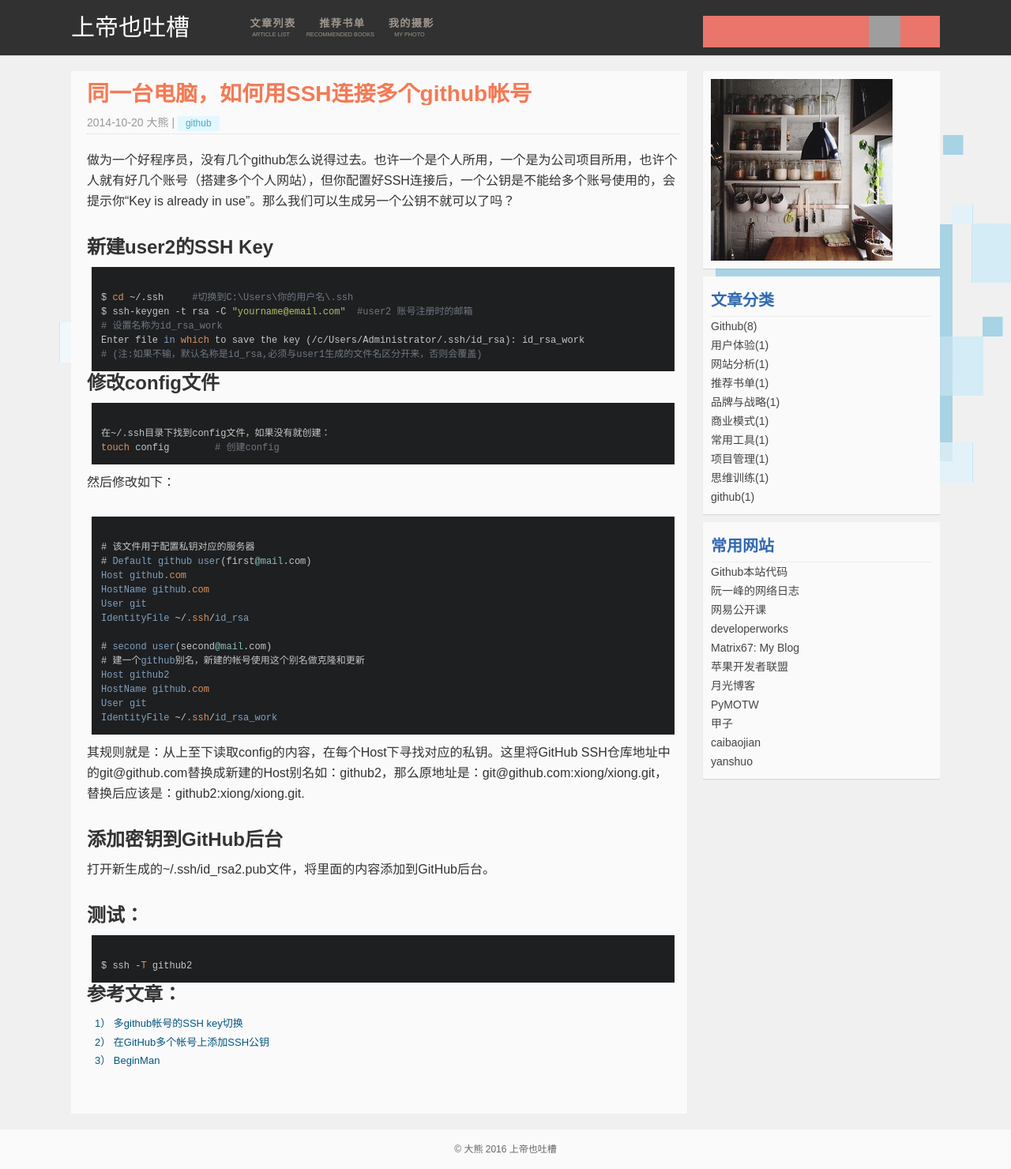
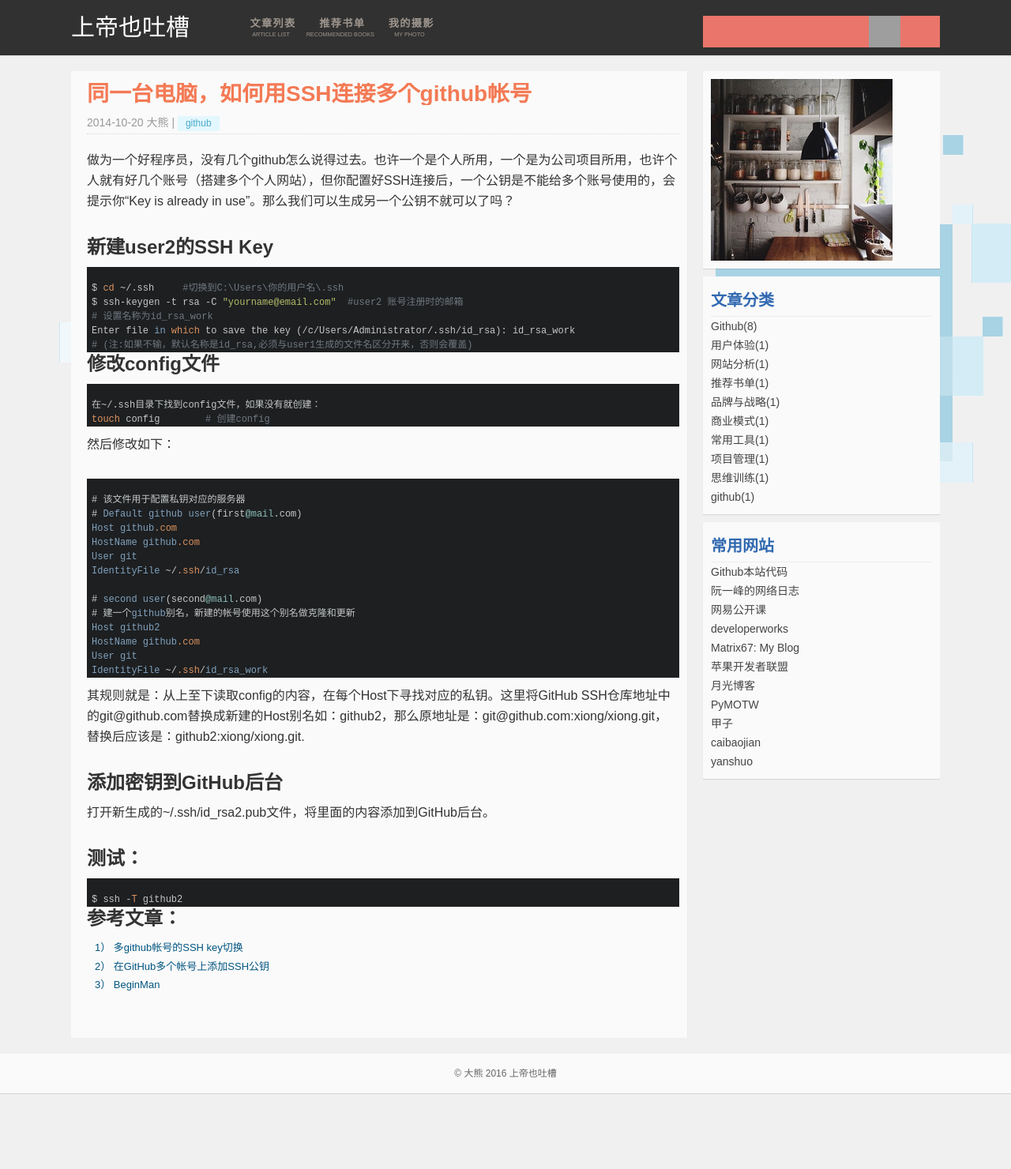
Before and after one commit to godtoo/godtoo.github.com, a Jekyll site: the page built from _posts/2014-10-20-github-more-account-ssh.md, in a window 1280 px wide. Shown: the whole page at 79% size. Built offline with Jekyll 4.4.1, drawn with Linux system fonts in a browser that asks for light colours; nearby versions of some CDN libraries; comment, search, counter and statistics services are not loaded; after the commit the page ends 1384 px from its top, so only the background shows below that.

Commit message:
change css

```diff
--- a/css/common.css
+++ b/css/common.css
@@ -200,7 +200,7 @@ h2.first_title a:hover {
     color: #333;
     margin: 10px 0px 30px 0px;
 }
-.postcontent pre {
+.postcontent .hljs {
   padding: 0 0.5em;
   margin: 0px;
 }
```
